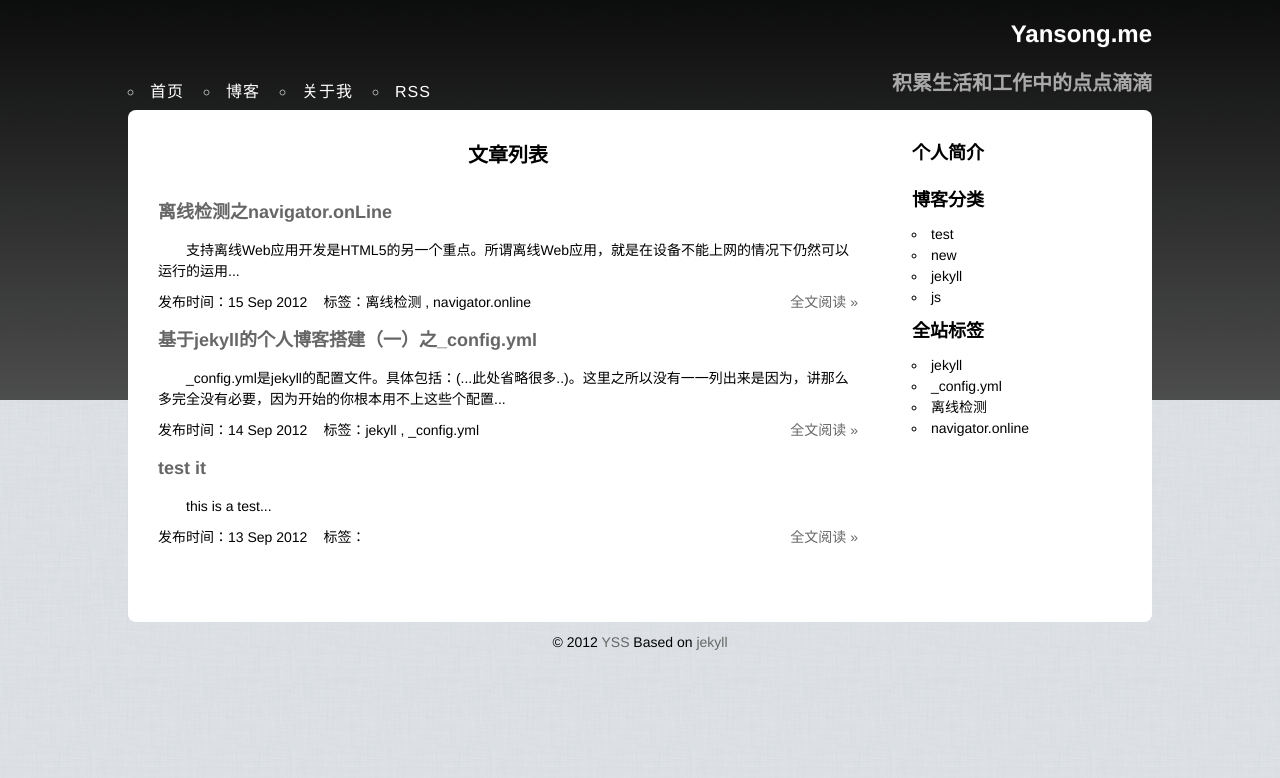
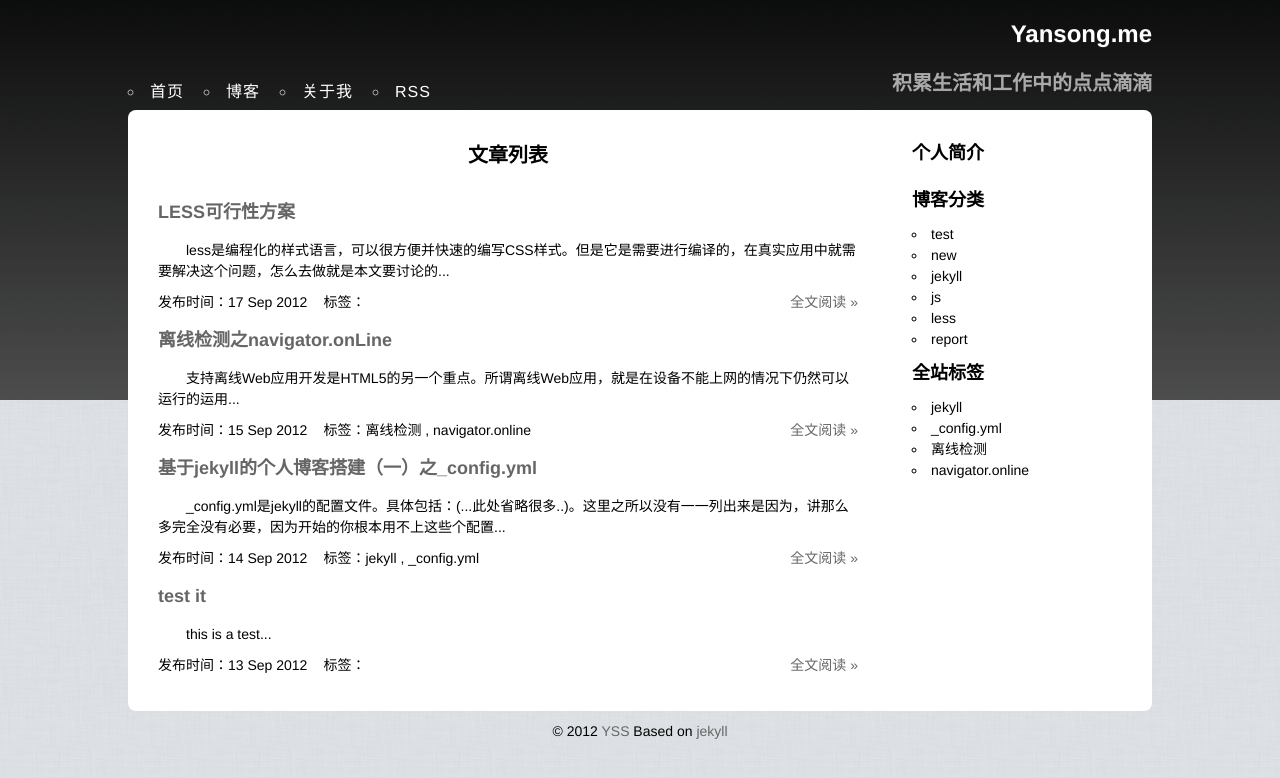
Before and after one commit to yss/yss.github.io, a Jekyll site: the page built from blog.html, in a window 1280 px wide. Shown: the top 778 px of the page. Built offline with Jekyll 4.4.1, drawn with Linux system fonts in a browser that asks for light colours; Markdown is read by kramdown in place of the engine named in the settings; some of the changed lines change nothing that is shown.

Commit message:
add ga & less

```diff
--- a/_layouts/default.html
+++ b/_layouts/default.html
@@ -36,5 +36,7 @@
         <p>&copy; 2012 <a href="https://github.com/yss" target="_blank">YSS</a> Based on <a href="https://github.com/mojombo/jekyll/wiki" target="_blank">jekyll</a></p>
     </div>
 </div>
+<script>window._gaq = [['_setAccount', 'UA-31716874-1'],['_trackPageview']]</script>
+<script src="http://www.google-analytics.com/ga.js"></script>
 </body>
 </html>
--- /dev/null
+++ b/_posts/2012-09-17-the-feasibility-report-of-less.md
@@ -0,0 +1,36 @@
+---
+layout: blog
+title: LESS可行性方案
+categories: [less, report]
+summary: less是编程化的样式语言，可以很方便并快速的编写CSS样式。但是它是需要进行编译的，在真实应用中就需要解决这个问题，怎么去做就是本文要讨论的
+---
+## 什么是LESS
+[lesscss](http://www.lesscss.net)上的定义为：一种动态样式语言。但是我个人更任何翻译为编程化的样式语言，这样更通俗易懂。;)
+
+less本质上就是css的另一种变化，正常情况下，写less跟写css并没有很大的区别，而且只要你会css，那么less你只需要练练手就能学会使用。
+
+## 推行LESS的阻力
+1. less是需要编译的，意味着每次保存less文件都可能需要进行一次编译操作；
+2. 从传统的css转向使用less有一定成本，可能附带一些培训成本；
+3. 需要写一个css变less的脚本；
+4. less的官方写法是竖着写，而开发的规范是需要采用一行写，这个需要讨论。
+
+## 我的推行方案
+目前我们后端页面的基于PHP的。我们的测试环境服务器用的是apache。
+
+1. 针对LESS编译
+    目前我的方案是通过apache的virtual Host配置，将所有静态服务器的请求都跳转到一个php处理文件。而这个php文件要做的就是把是css的文件请求，进行一次编译，而对于其他非css文件请求直接返回对应的文件内容。
+
+2. 针对css到less的转变
+    虽然less和css很相似，但是毕竟还是有很大区别的，要让别人着手用less还是需要花上一点时间的。我的打算就是大家腾出一个时间点，让我来给大家讲解一下less的使用。
+
+3. css2less
+    目前github已有一个rb版本的[css2less](https://github.com/sickill/css2less)。自己之前考虑写一个这样的组件，后来开发到还不到一半的时候还是算了，因为有现成的，开发成本还是有点高的。
+
+## 需要说明的几点
+* 在服务器打包发布上线时，在处理静态文件时，主要指代的是css文件，先检测是否有对应的less文件更改，有则编译此less文件，之后再执行发布代码。其实最最重要的是想说明：less的使用几乎不会影响到现在的发布脚本代码。
+* less推行，先在主站组这边做推广，如果好且可行，则推广到全站。
+*
+
+## 对于自己（LESS的推动者）
+    要推广less，首页要保证自己对less足够熟悉，以应对开发过程中所碰到，所发生的问题。
```
